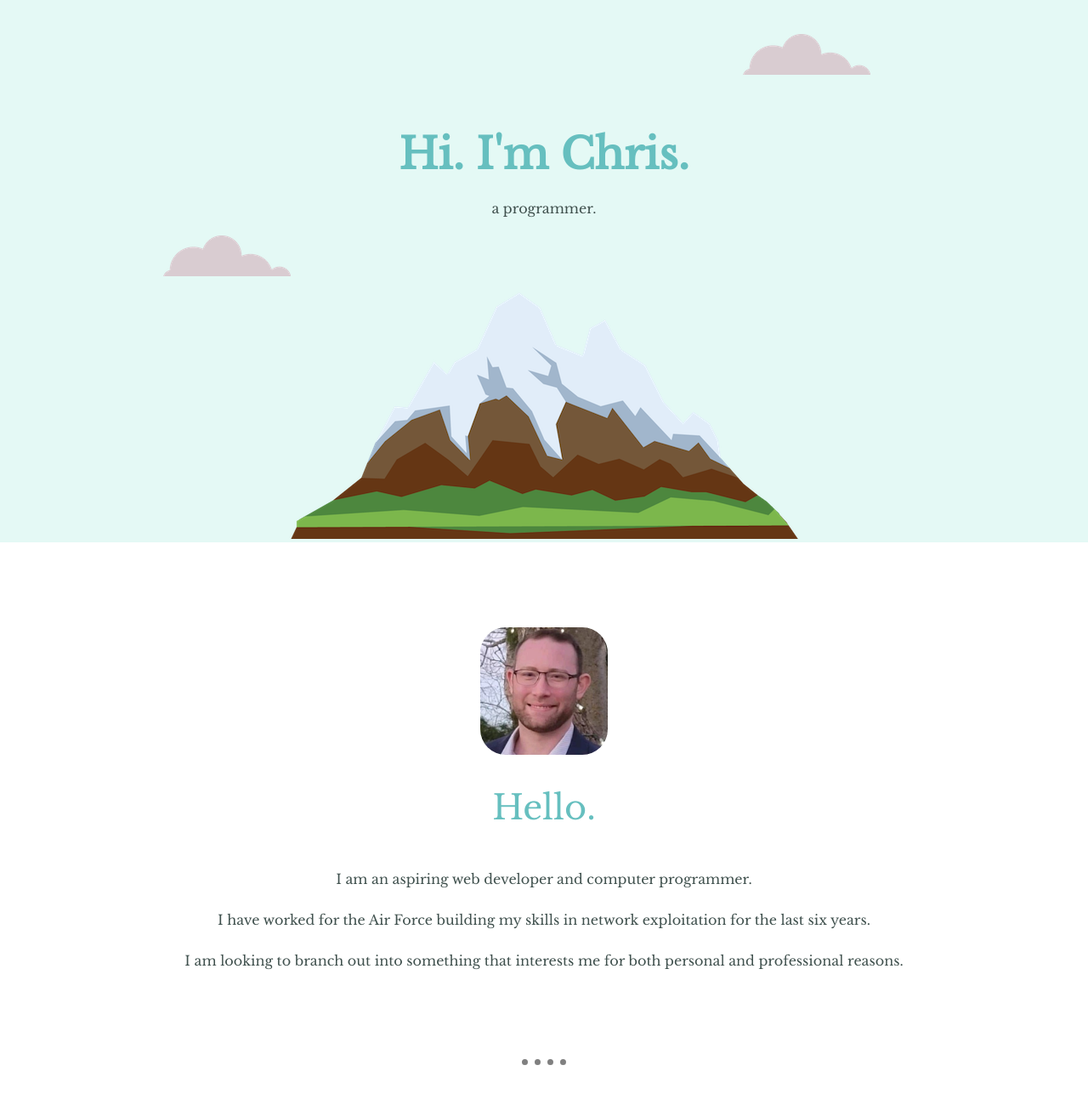
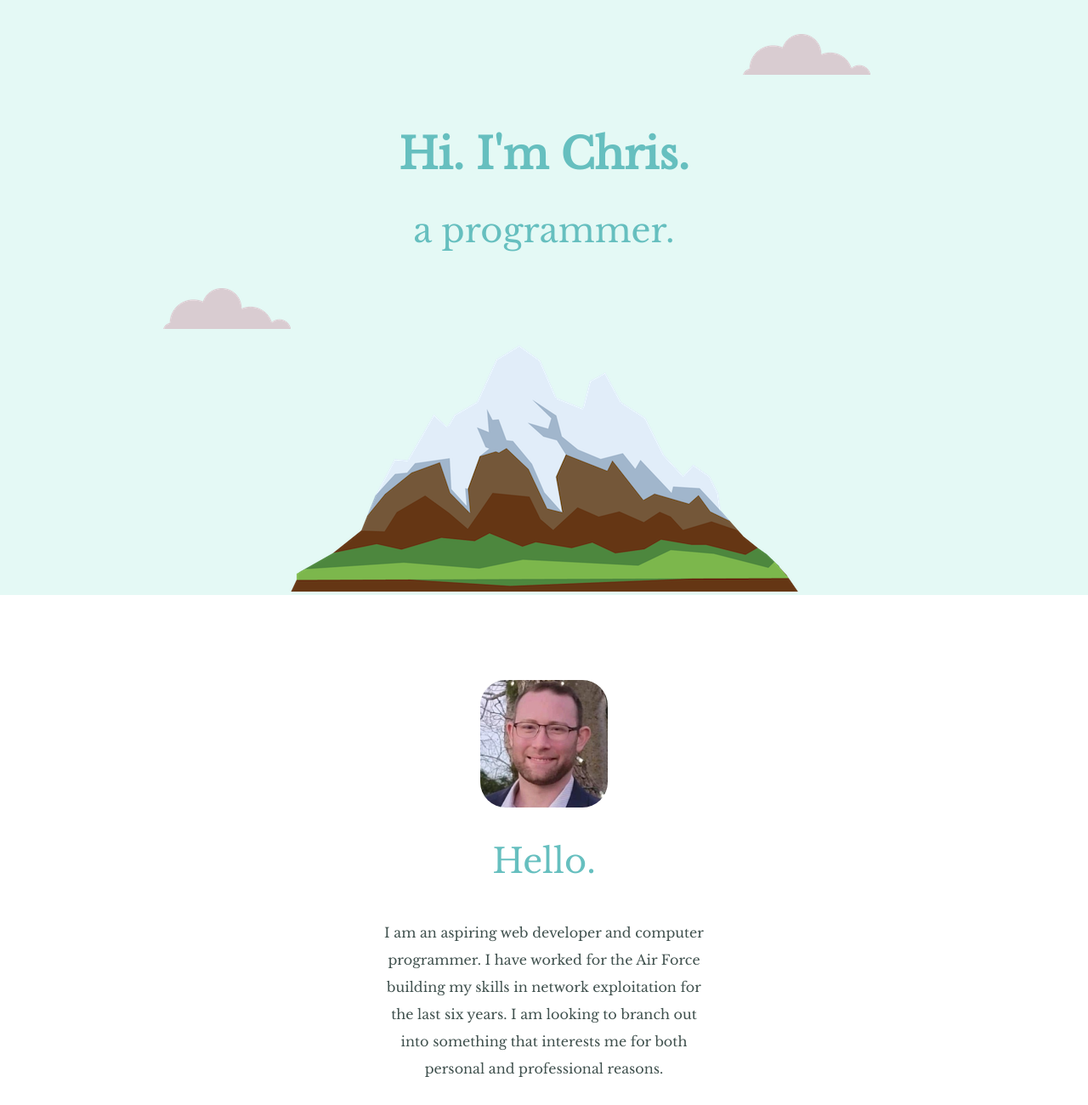
Before and after one commit to PatriotDagger/MySite, a plain HTML site: page index.html in a window 1280 px wide. Shown: the top 1300 px of the page at 85% size. Drawn offline with nearby package versions, Linux system fonts and the light colour scheme.

Commit message:
Update index.html

```diff
--- a/index.html
+++ b/index.html
@@ -18,7 +18,7 @@
         <div class="top-container">
             <img class="top-cloud" src="images/cloud.png" alt="cloud-img">
             <h1>Hi. I'm Chris.</h1>
-            <p>a programmer.</p>
+            <h2>a programmer.</h2>
             <img class="bottom-cloud" src="images/cloud.png" alt="cloud-img">
             <img src="images/mountain.png" alt="mountain-img">
         </div>
@@ -27,9 +27,10 @@
             <div class="profile">
               <img id="chris-picture" src="images/ProfilePicture(1).jfif" alt="Chris Profile Picture">
               <h2>Hello.</h2>
-              <p>I am an aspiring web developer and computer programmer.</p>
-              <p>I have worked for the Air Force building my skills in network exploitation for the last six years. </p>
-              <p>I am looking to branch out into something that interests me for both personal and professional reasons.</p>
+              <p class="intro">I am an aspiring web developer and computer programmer.
+                I have worked for the Air Force building my skills in network exploitation for the last six years.
+                I am looking to branch out into something that interests me for both personal and professional reasons.</p>
+
             </div>
             <hr>
             <div class="skills">
@@ -49,7 +50,7 @@
             <div class="contact-me">
               <h2>Get In Touch</h2>
               <h3>I do freelance work</h3>
-              <p>If you need help with a project, please reach out to me and we can discuss the details.</p>
+              <p class="contact-message">If you need help with a project, please reach out to me and we can discuss the details.</p>
               <a class="btn" href="mailto:chrisgordon93@protonmail.com">CONTACT ME</a>
             </div>
           </div>
@@ -58,7 +59,7 @@
           <div class="bottom-container">
             <a class="footer-link" href="https://www.linkedin.com/in/christopherpgordon/">LinkedIn</a>
             <a class="footer-link" href="iconCredits.html">Icon Credits</a>
-            <p>© 2022 Christopher Gordon</p>
+            <p class="copyright">© 2022 Christopher Gordon</p>
           </div>
     </body>
 </html>
```
